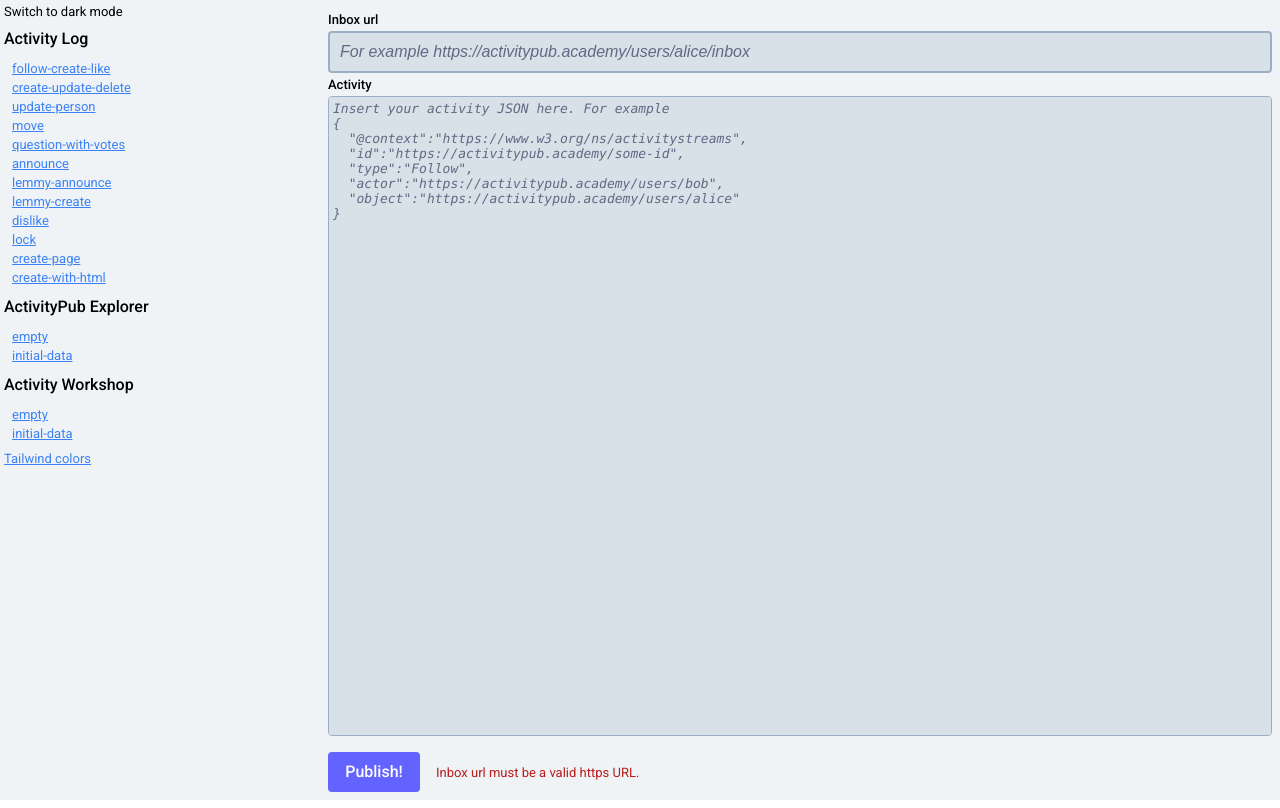
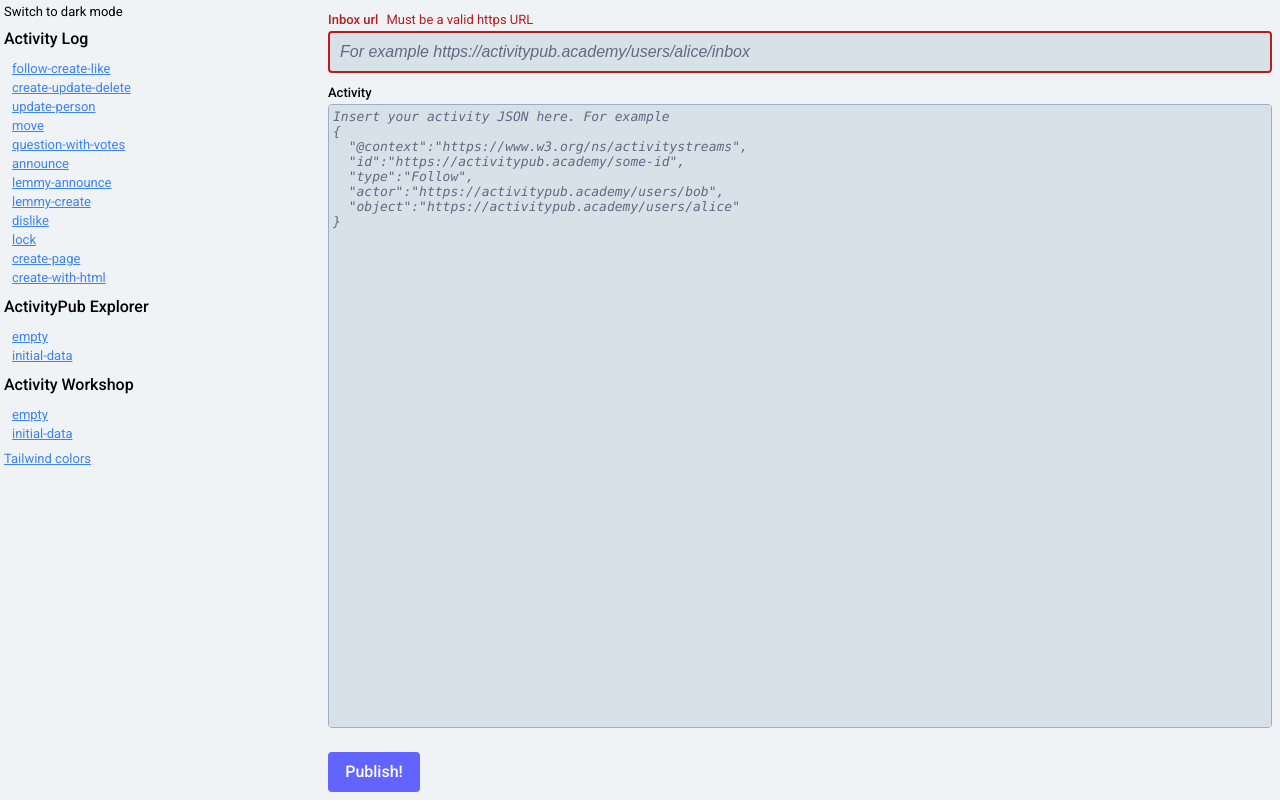
Before and after one commit to sgrj/activitypub-visualization, a React app: page /workshop/empty in a window 1280 px wide. Both pictures are taken after a click on the button "Publish!". Built offline with nearby package versions, Linux system fonts and the light colour scheme; the HTML template or start-up script is replaced by a standard one.

Commit message:
display error next to labels

```diff
--- a/src/activity-workshop.tsx
+++ b/src/activity-workshop.tsx
@@ -24,6 +24,8 @@ export default function ActivityWorkshop({
   onInboxUrlChange: (inboxUrl: string) => void;
 }) {
   const [errorMessage, setErrorMessage] = useState(null);
+  const [activityErrorMessage, setActivityErrorMessage] = useState(null);
+  const [inboxUrlErrorMessage, setInboxUrlErrorMessage] = useState(null);
 
   const [loading, setLoading] = useState(false);
 
@@ -39,15 +41,14 @@ export default function ActivityWorkshop({
         throw new Error(`host must be specified, was ${url.host}`);
       }
     } catch (e) {
-      console.log(e);
-      setErrorMessage('Inbox url must be a valid https URL.');
+      setInboxUrlErrorMessage('Must be a valid https URL');
       return;
     }
 
     try {
       JSON.parse(activity);
     } catch (e) {
-      setErrorMessage('Activity must be a valid JSON object.');
+      setActivityErrorMessage('Must be a valid JSON object');
       return;
     }
 
@@ -63,7 +64,12 @@ export default function ActivityWorkshop({
   return (
     <div className='h-full m-2 dark:text-white flex flex-col'>
       <div>
-        <div className='my-1 font-medium'>Inbox url</div>
+        <div
+          className={`my-1 ${inboxUrlErrorMessage != null ? 'dark:text-red-400 text-red-700' : ''}`}
+        >
+          <span className='font-medium'>Inbox url</span>
+          {inboxUrlErrorMessage && <span className='pl-2'>{inboxUrlErrorMessage}</span>}
+        </div>
         <input
           className={[
             'w-full',
@@ -74,8 +80,9 @@ export default function ActivityWorkshop({
             'border-solid',
             'text-base',
             'leading-[18px]',
-            'dark:border-mastodon-gray-800',
-            'border-mastodon-gray-500',
+            inboxUrlErrorMessage != null
+              ? 'dark:border-red-400 border-red-700'
+              : 'border-mastodon-gray-500 dark:border-mastodon-gray-800',
             'dark:bg-mastodon-gray-900',
             'bg-mastodon-gray-300',
             'dark:text-mastodon-gray-500',
@@ -88,14 +95,19 @@ export default function ActivityWorkshop({
           placeholder='For example https://activitypub.academy/users/alice/inbox'
           value={inboxUrl}
           onChange={(e) => {
+            setInboxUrlErrorMessage(null);
             setErrorMessage(null);
             onInboxUrlChange(e.target.value);
           }}
         />
       </div>
-      <div className='flex flex-col h-full'>
-        <div className='my-1 font-medium'>Activity</div>
-
+      <div className='my-2 flex flex-col h-full'>
+        <div
+          className={`my-1 ${activityErrorMessage != null ? 'dark:text-red-400 text-red-700' : ''}`}
+        >
+          <span className='font-medium'>Activity</span>
+          {activityErrorMessage && <span className='pl-2'>{activityErrorMessage}</span>}
+        </div>
         <CodeMirror
           className={[
             'box-border',
@@ -106,11 +118,13 @@ export default function ActivityWorkshop({
             'rounded',
             'border',
             'border-solid',
-            'dark:border-mastodon-gray-800',
-            'border-mastodon-gray-500',
+            activityErrorMessage != null
+              ? 'dark:border-red-400 border-red-700'
+              : 'border-mastodon-gray-500 dark:border-mastodon-gray-800',
           ].join(' ')}
           value={activity}
           onBeforeChange={(editor, data, value) => {
+            setActivityErrorMessage(null);
             setErrorMessage(null);
             onActivityChange(value);
           }}
```
